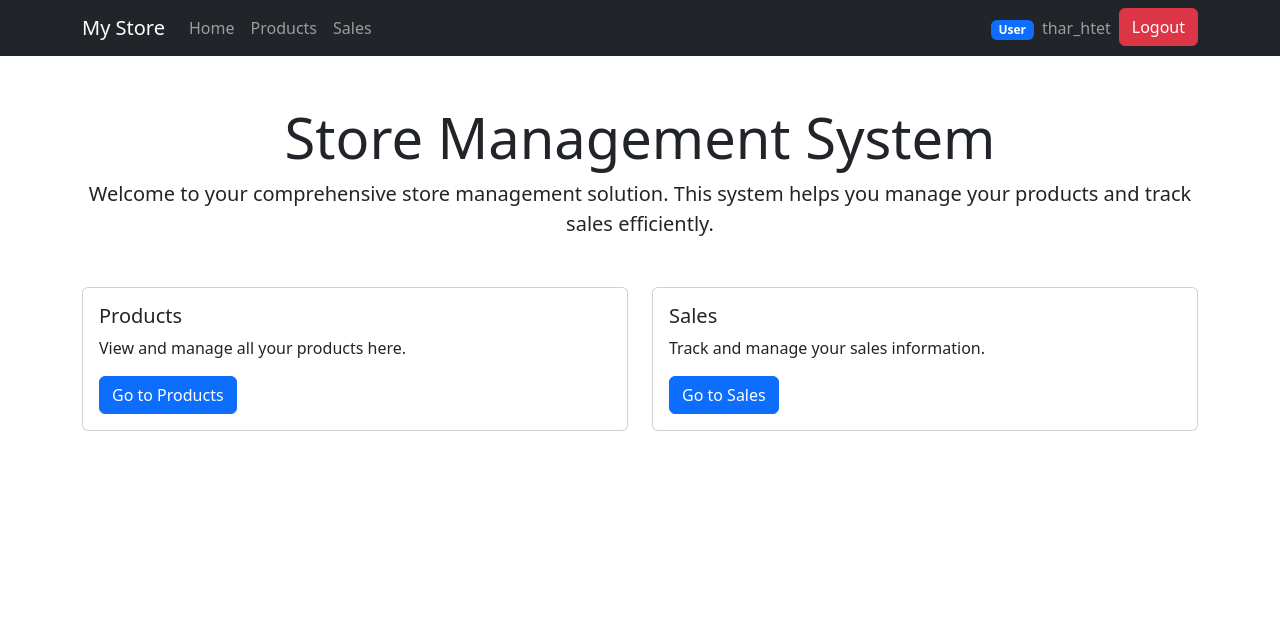
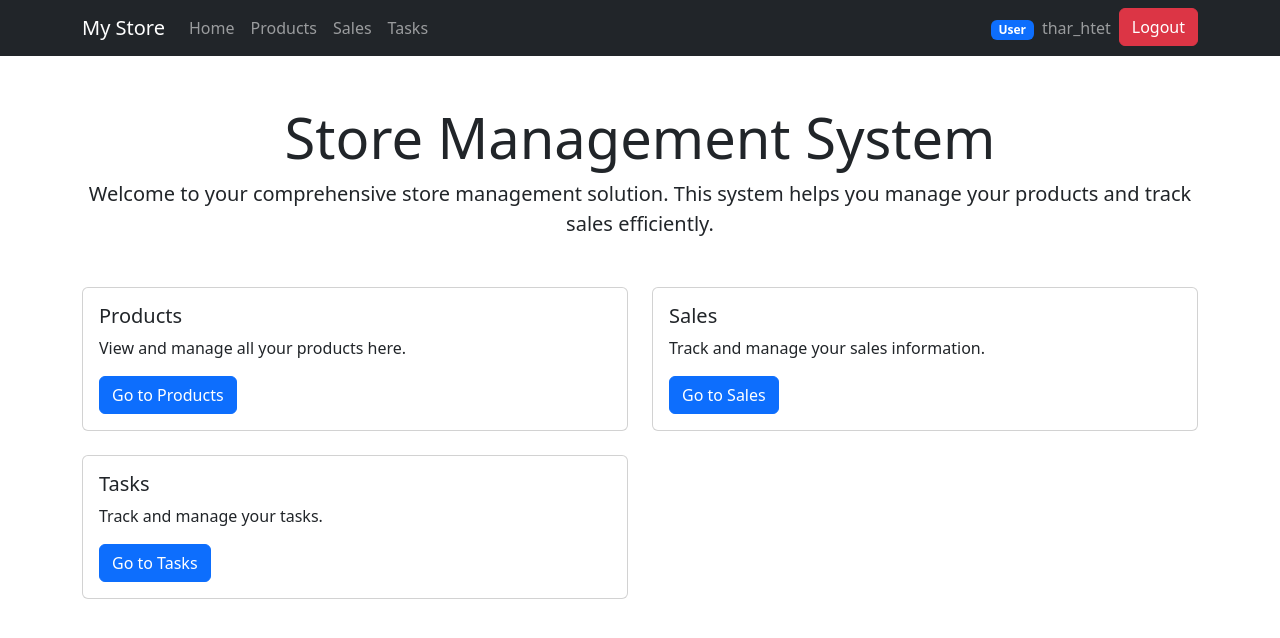
Before and after one commit to TharHtet236401/django-groups, a Django app: page / in a window 1280 px wide. Shown: the top 638 px of the page. Run offline with Django 5.2, Linux system fonts and the light colour scheme; a user stored in the database is signed in; some libraries are stand-ins or nearby versions.

Commit message:
Implement error handling in task view with try-catch block, enhance task retrieval with select_related for better performance, and add a link to tasks in the home template and navbar for improved navigation.

```diff
--- a/core/templates/core/home.html
+++ b/core/templates/core/home.html
@@ -35,6 +35,15 @@
                 </div>
             </div>
         </div>
+        <div class="col-md-6 mb-4">
+            <div class="card">
+                <div class="card-body">
+                    <h5 class="card-title">Tasks</h5>
+                    <p class="card-text">Track and manage your tasks.</p>
+                    <a href="{% url 'tasks' %}" class="btn btn-primary">Go to Tasks</a>
+                </div>
+            </div>
+        </div>
     </div>
 </div>
 
--- a/core/templates/core/navbar.html
+++ b/core/templates/core/navbar.html
@@ -15,6 +15,9 @@
         </li>
         <li class="nav-item">
           <a class="nav-link" href="{% url 'sales' %}">Sales</a>
+        </li>
+        <li class="nav-item">
+          <a class="nav-link" href="{% url 'tasks' %}">Tasks</a>
         </li>
       </ul>
     </div>
--- a/core/views.py
+++ b/core/views.py
@@ -106,11 +106,14 @@ def add_sale_view(request):
         return render(request, 'core/add_sale.html', {'form': SaleForm()})
 
 
-
+@login_required
 def task_view(request):
-    if request.user.is_superuser:
-        tasks = Task.objects.all()
+    try:
+        if request.user.is_superuser:
+            tasks = Task.objects.select_related('assigned_to').all()
+        else:
+            tasks = Task.objects.select_related('assigned_to').filter(assigned_to=request.user)
         return render(request, 'core/tasks.html', {'tasks': tasks})
-    else:
-        tasks = Task.objects.filter(assigned_to=request.user)
-        return render(request, 'core/tasks.html', {'tasks': tasks})
+    except Exception as e:
+        # Optionally, log the error here
+        return render(request, 'core/tasks.html', {'tasks': [], 'error': f"An error occurred: {str(e)}"})
```
